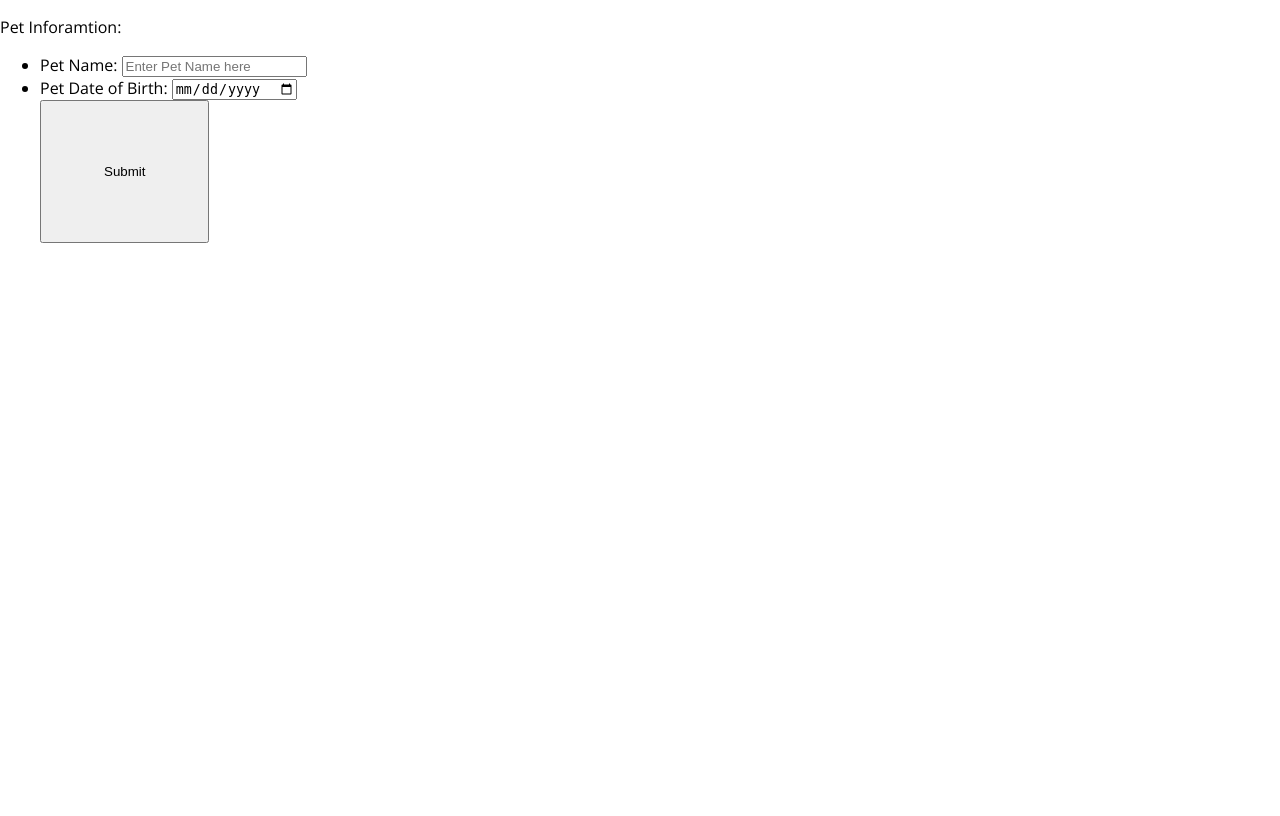
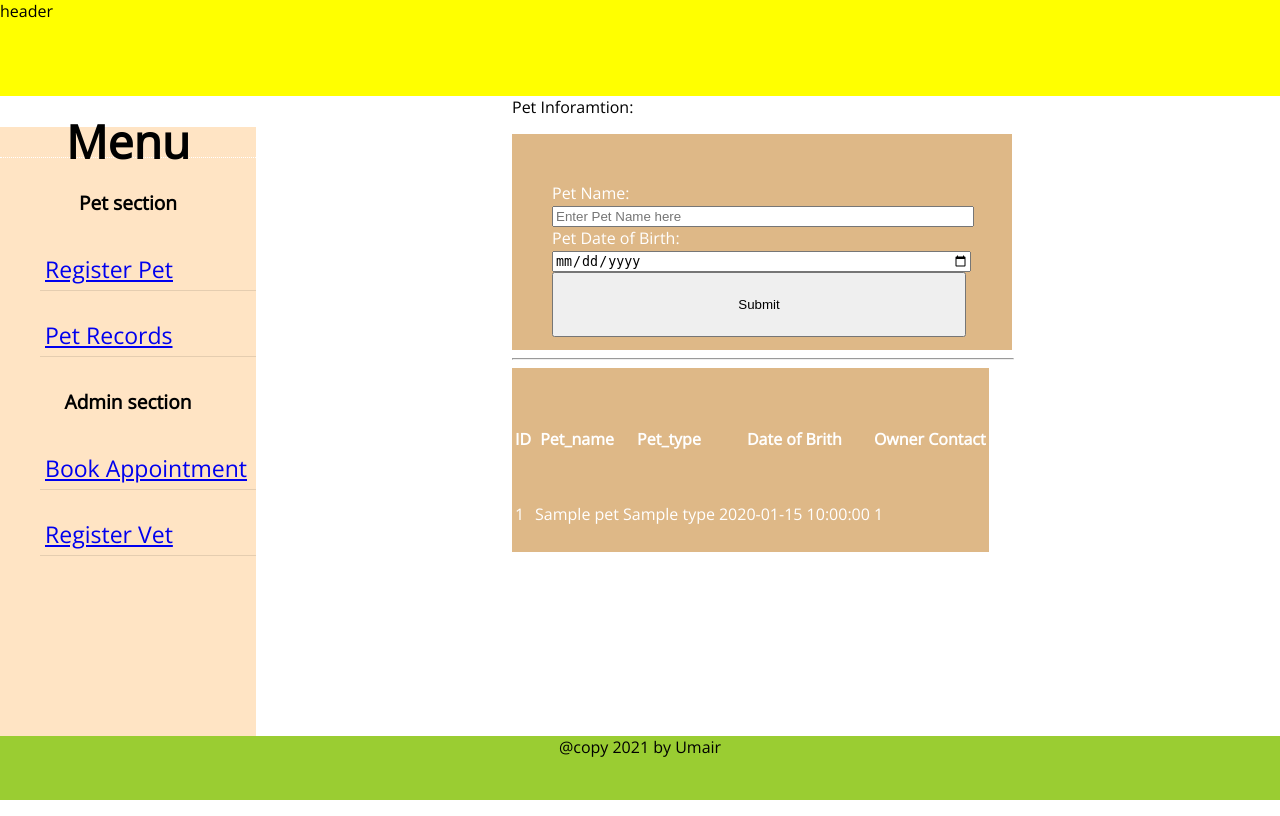
Before and after one commit to rock-007/Vet-management-app, a Flask app: page /pet in a window 1280 px wide. Run offline with Flask 2, Linux system fonts and the light colour scheme; a database or web service that is not in the repository returns one stand-in record (values such as "Sample title"); some libraries are stand-ins or nearby versions.

Commit message:
tables created for Pet records

```diff
--- a/controllers/pets.py
+++ b/controllers/pets.py
@@ -15,7 +15,8 @@ def add_pet():
         pet_name = request.form['pet_name']
         date_of_birth = request.form['date_of_birth']
         pet_type = request.form['pet_type']
-        pet = Pet(pet_name, date_of_birth, pet_type)
+        owner_contact= request.form['owner_contact']
+        pet = Pet(pet_name, date_of_birth, pet_type, owner_contact)
         result = pet_repository.register_pet(pet)
         # pdb.set_trace()
         print(result.id)
@@ -27,7 +28,9 @@ def add_pet():
 @pet_blueprint.route("/pet", methods=["POST", "GET"])
 def search_pet_details():
         if(request.method == 'GET'):
-            return render_template('pets/search.html', pet = None)
+            all_pets = pet_repository.all_pets()
+            #pdb.set_trace()
+            return render_template('pets/search.html', pet = None, all_pets=all_pets)
         else:
             pet_name = request.form['pet_name']
             pet_date_of_birth = request.form['pet_date_of_birth']
--- a/models/pet.py
+++ b/models/pet.py
@@ -1,8 +1,9 @@
 class Pet:
-    def __init__(self, pet_name, date_of_birth, type,  id=None):
+    def __init__(self, pet_name, date_of_birth, type, owner_contact=None,  id=None):
         self.pet_name = pet_name
         self.date_of_birth = date_of_birth
         self.type = type
+        self.owner_contact = owner_contact
         self.id = id
 # class Pet:
 #     def __init__(self,name, date_of_birth, type, customer, id=None):
--- a/repositories/pet_repository.py
+++ b/repositories/pet_repository.py
@@ -55,3 +55,8 @@ def search_pet_by_name_date_of_birth(pet_name, pet_date_of_birth):
     values=[pet_name, pet_date_of_birth]
     return run_sql(sql,values)[0]
     #pdb.set_trace()
+
+def all_pets():
+    sql = "SELECT * FROM pets"
+    values=[]
+    return run_sql(sql,values)
--- a/static/css/form.css
+++ b/static/css/form.css
@@ -3,7 +3,7 @@
     background-color:burlywood;
     color:white;
     max-width: 500px;
-    min-height:44vh ;
+    min-height:23vh ;
     padding-top:2rem;
 }
 .forms  label {
--- a/static/css/style.css
+++ b/static/css/style.css
@@ -13,28 +13,34 @@ header{
 footer{
     background-color: yellowgreen;
     bottom: 0;
-    position: absolute;
+    position: fixed;
     width:100%;
     min-height:8vh;
     text-align: center;
+    margin-top:1%
 
 
 }
 
 .wrapper .sidenav{
-    position:fixed;
+    position:relative;
     left:0;
     width:20vw;
     height:80vh;
     background-color: bisque;
     font-size: 1.8vw;
-    top:12%
+    top:4%
 }
 
 .wrapper .main-content{
     width:60vw;
     height:50vh;
     margin-left:40vw;
+    position:absolute;
+    top:10%;
+    margin-bottom: auto
+
+
 }
 
 .wrapper .sidenav h1{
--- a/templates/pets/index.html
+++ b/templates/pets/index.html
@@ -10,9 +10,6 @@
 
         <h1>Menu</h1>
         <h5>Pet section</h5>
-        <ul>
-            <li> <a href="/appointments">Book Appointment</a> </li>
-        </ul>
         <ul>
             <li><a href="/add-pet">Register Pet</a></li>
         </ul>
--- a/templates/pets/search.html
+++ b/templates/pets/search.html
@@ -1,9 +1,36 @@
 {% extends "base.html"%}
 
 {% block content %}
-<section>
+
+<header id="h1">header</header>
+<div class="wrapper">
+    <div class="sidenav">
+
+        <h1>Menu</h1>
+            <h5>Pet section</h5>
+                <ul>
+                    <li><a href="/add-pet">Register Pet</a></li>
+                </ul>
+        <ul>
+            <li><a href="/pet">Pet Records</a></li>
+        </ul>
+
+        <h5>Admin section</h5>
+        <ul>
+            <li><a href="/appointments">Book Appointment</a></li>
+        </ul>
+        <ul>
+            <li><a href="/add-vet">Register Vet</a></li>
+        </ul>
+
+
+
+    </ul>
+    </div>
+
+    <div class="main-content">
         <p>Pet Inforamtion:</p>
-    <form action="/pet", method="POST">
+        <form action="/pet", method="POST" class="forms" style="max-height: 2px">
         <ul>
             <li>
                 <label for="pet_name">Pet Name:</label>
@@ -14,9 +41,56 @@
                 <input type="date" id="pet_date_of_birth" name="pet_date_of_birth" placeholder="Enter Pet Date of birth">
             </li>
             <input style="padding:5%" type="submit" value="Submit">
+        </ul>
 
         </form>
+        <hr style="max-width: 500px; margin-left:0">
+        <table class="forms" style:"width:55%" >
 
-    </ul>
-</section>
+        <tr>
+            <head>
+            <th style:"width:55%">ID</th>
+            <th style:"width:55%">Pet_name</th>
+            <th style:"width:55%">Pet_type</th>
+            <th style:"width:55%">Date of Brith</th>
+            <th style:"height:55%">Owner Contact</th>
+            </tr>
+            </head>
+            <tbody>
+
+        {% for each_pet in all_pets %}
+
+        <tr>
+            <td>{{each_pet.id}}</td>
+            <td>{{each_pet.name}}</td>
+            <td>{{each_pet.type}}</td>
+            <td>{{each_pet.date_of_birth}}</td>
+            <td>{{each_pet.contact_number}}</td>
+            </tr>
+
+        {% endfor %}
+            </tbody>
+
+        </table>
+
+
+
+
+    </div>
+
+</div>
+
+<footer id="h4">@copy 2021 by Umair</footer>
+
+
+
+
+
+
+
+
+
+
+
+
 {% endblock %}
```
Also changed, not shown: templates/index.html (+6 -30 lines), templates/pets/new.html (+5 -4 lines). Lines whose indentation alone changed are shown as unchanged.
